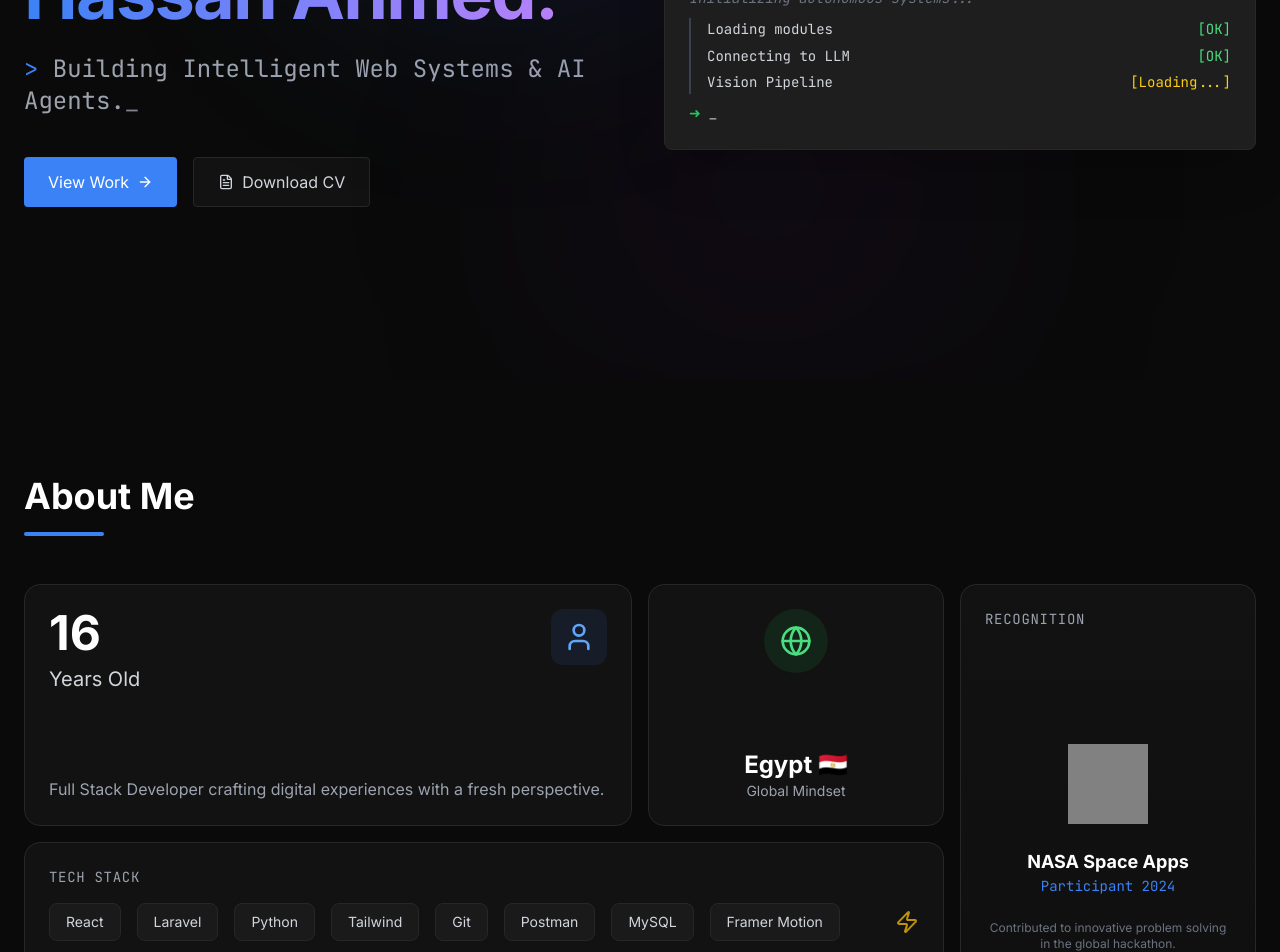
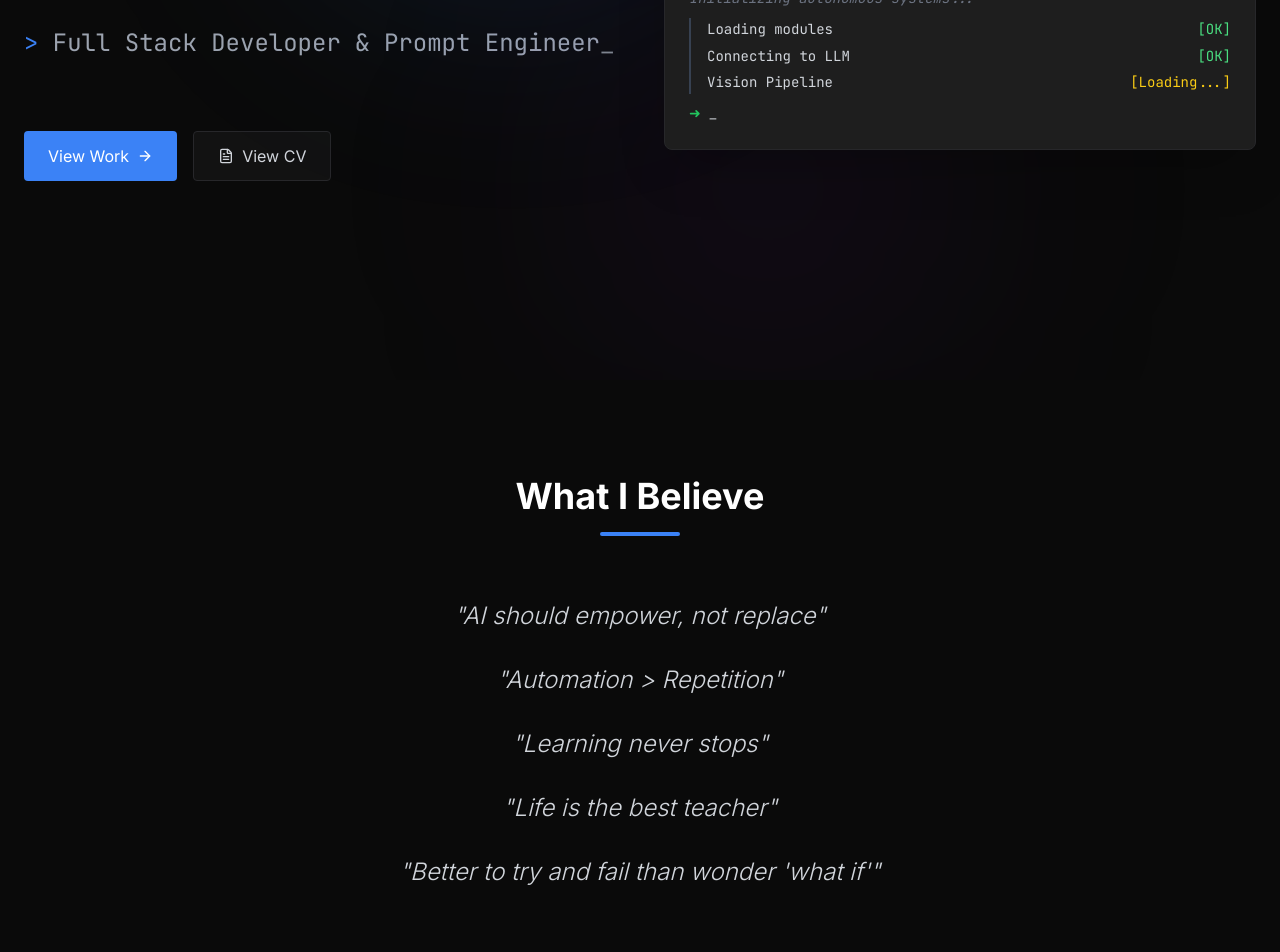
Before and after one commit to HassanAhmedshm/hassanahmedshm.github.io, a React (Vite) app: page / in a window 1280 px wide. Shown: the part 420-1372 px from the top of the page. Built offline with nearby package versions, Linux system fonts and the light colour scheme; grey boxes are pictures that could not be loaded.

Commit message:
Redesign About section with beliefs, update Hero subtitle, change CV button to View CV

```diff
--- a/components/About.jsx
+++ b/components/About.jsx
@@ -1,26 +1,15 @@
 import React from 'react';
 import { motion } from 'framer-motion';
-import { Code, Globe, User, Zap } from 'lucide-react';
-
-const BentoBox = ({ children, className = "", title, delay = 0 }) => (
-  <motion.div
-    initial={{ opacity: 0, y: 20 }}
-    whileInView={{ opacity: 1, y: 0 }}
-    viewport={{ once: true }}
-    transition={{ duration: 0.5, delay }}
-    className={`bg-surface border border-border rounded-2xl p-6 hover:border-primary/50 transition-colors group relative overflow-hidden ${className}`}
-  >
-    {/* Subtle Glow Effect on Hover */}
-    <div className="absolute inset-0 bg-gradient-to-br from-primary/5 to-transparent opacity-0 group-hover:opacity-100 transition-opacity" />
-
-    <div className="relative z-10 h-full flex flex-col">
-        {title && <h3 className="text-gray-400 text-sm font-mono mb-2 uppercase tracking-wider">{title}</h3>}
-        {children}
-    </div>
-  </motion.div>
-);
 
 const About = () => {
+  const beliefs = [
+    "AI should empower, not replace",
+    "Automation > Repetition",
+    "Learning never stops",
+    "Life is the best teacher",
+    "Better to try and fail than wonder 'what if'"
+  ];
+
   return (
     <section id="about" className="py-24 bg-dark relative">
       <div className="max-w-7xl mx-auto px-6">
@@ -28,76 +17,29 @@ const About = () => {
             initial={{ opacity: 0 }}
             whileInView={{ opacity: 1 }}
             viewport={{ once: true }}
-            className="mb-12"
+            className="mb-16 text-center"
         >
-            <h2 className="text-3xl md:text-4xl font-bold text-white mb-4">About Me</h2>
-            <div className="h-1 w-20 bg-primary rounded-full" />
+            <h2 className="text-3xl md:text-4xl font-bold text-white mb-4">What I Believe</h2>
+            <div className="h-1 w-20 bg-primary rounded-full mx-auto" />
         </motion.div>
 
-        <div className="grid grid-cols-1 md:grid-cols-4 gap-4 md:grid-rows-2 h-auto md:h-[500px]">
-            {/* Box 1: Age & Role */}
-            <BentoBox className="md:col-span-2 md:row-span-1" delay={0.1}>
-                <div className="flex items-start justify-between h-full">
-                    <div>
-                        <div className="text-5xl font-bold text-white mb-2">16</div>
-                        <div className="text-xl text-gray-300">Years Old</div>
-                    </div>
-                    <div className="p-3 bg-blue-500/10 rounded-xl">
-                        <User className="w-8 h-8 text-blue-400" />
-                    </div>
-                </div>
-                <div className="mt-auto pt-4">
-                    <p className="text-gray-400">Full Stack Developer crafting digital experiences with a fresh perspective.</p>
-                </div>
-            </BentoBox>
-
-            {/* Box 2: Location */}
-            <BentoBox className="md:col-span-1 md:row-span-1" delay={0.2}>
-                <div className="flex flex-col h-full justify-between items-center text-center">
-                    <div className="p-4 bg-green-500/10 rounded-full mb-4">
-                        <Globe className="w-8 h-8 text-green-400" />
-                    </div>
-                    <div>
-                        <div className="text-2xl font-bold text-white">Egypt 🇪🇬</div>
-                        <div className="text-sm text-gray-400">Global Mindset</div>
-                    </div>
-                </div>
-            </BentoBox>
-
-            {/* Box 3: Achievement */}
-            <BentoBox className="md:col-span-1 md:row-span-2 bg-gradient-to-b from-surface to-[#0f0f0f]" delay={0.3} title="Recognition">
-                 <div className="flex flex-col h-full items-center justify-center text-center gap-6">
-                    <img
-                        src="https://upload.wikimedia.org/wikipedia/commons/e/e5/NASA_logo.svg"
-                        alt="NASA Logo"
-                        className="w-20 h-20 opacity-80"
-                    />
-                    <div>
-                        <div className="text-lg font-bold text-white">NASA Space Apps</div>
-                        <div className="text-primary font-mono text-sm">Participant 2024</div>
-                    </div>
-                    <p className="text-xs text-gray-500">
-                        Contributed to innovative problem solving in the global hackathon.
-                    </p>
-                 </div>
-            </BentoBox>
-
-            {/* Box 4: Tech Stack */}
-            <BentoBox className="md:col-span-3 md:row-span-1" delay={0.4} title="Tech Stack">
-                <div className="flex flex-wrap items-center gap-4 mt-2">
-                    {['React', 'Laravel', 'Python', 'Tailwind', 'Git','Postman', 'MySQL', 'Framer Motion'].map((tech) => (
-                        <span
-                            key={tech}
-                            className="px-4 py-2 bg-[#1a1a1a] border border-border rounded-lg text-gray-300 text-sm font-medium hover:text-white hover:border-primary transition-all cursor-default"
-                        >
-                            {tech}
-                        </span>
-                    ))}
-                    <div className="ml-auto">
-                        <Zap className="w-6 h-6 text-yellow-500 animate-pulse" />
-                    </div>
-                </div>
-            </BentoBox>
+        <div className="max-w-3xl mx-auto">
+          <div className="space-y-8">
+            {beliefs.map((belief, index) => (
+              <motion.div
+                key={index}
+                initial={{ opacity: 0, y: 20 }}
+                whileInView={{ opacity: 1, y: 0 }}
+                viewport={{ once: true }}
+                transition={{ delay: index * 0.1 }}
+                className="text-center"
+              >
+                <p className="text-xl md:text-2xl text-gray-300 font-light italic">
+                  "{belief}"
+                </p>
+              </motion.div>
+            ))}
+          </div>
         </div>
       </div>
     </section>
--- a/components/Hero.jsx
+++ b/components/Hero.jsx
@@ -40,13 +40,6 @@ const Hero = () => {
           transition={{ duration: 0.8 }}
           className="space-y-6"
         >
-          <div className="inline-flex items-center gap-2 px-3 py-1 rounded-full bg-primary/10 border border-primary/20 text-primary text-xs font-mono">
-            <span className="relative flex h-2 w-2">
-              <span className="animate-ping absolute inline-flex h-full w-full rounded-full bg-primary opacity-75"></span>
-              <span className="relative inline-flex rounded-full h-2 w-2 bg-primary"></span>
-            </span>
-            Available for hire
-          </div>
 
           <h1 className="text-5xl md:text-7xl font-bold tracking-tight text-white leading-tight">
             Hi, I'm <br />
@@ -56,7 +49,7 @@ const Hero = () => {
           </h1>
 
           <p className="text-xl md:text-2xl text-gray-400 font-mono h-16">
-            <span className="text-primary">{'>'}</span> <TypewriterText text="Building Intelligent Web Systems & AI Agents." delay={500} />
+            <span className="text-primary">{'>'}</span> <TypewriterText text="Full Stack Developer & Prompt Engineer" delay={500} />
             <span className="animate-pulse">_</span>
           </p>
 
@@ -69,11 +62,13 @@ const Hero = () => {
               <ArrowRight className="w-4 h-4 group-hover:translate-x-1 transition-transform" />
             </a>
             <a
-              href="/hassan_CV.pdf"
+              href="https://drive.google.com/file/d/1I4ZAJ4AnQ0LI9CQF46GJgAuCXZwaZBKf/view?usp=sharing"
+              target="_blank"
+              rel="noopener noreferrer"
               className="px-6 py-3 bg-surface border border-border text-gray-300 font-medium rounded hover:bg-border transition-all flex items-center gap-2"
             >
               <FileText className="w-4 h-4" />
-              Download CV
+              View CV
             </a>
           </div>
         </motion.div>
--- a/components/Navbar.jsx
+++ b/components/Navbar.jsx
@@ -47,10 +47,12 @@ const Navbar = () => {
             </a>
           ))}
           <a
-            href="/hassan_CV.pdf"
+            href="https://drive.google.com/file/d/1I4ZAJ4AnQ0LI9CQF46GJgAuCXZwaZBKf/view?usp=sharing"
+            target="_blank"
+            rel="noopener noreferrer"
             className="px-4 py-2 text-sm font-medium bg-white text-dark rounded hover:bg-gray-200 transition-colors"
           >
-            Download CV
+            View CV
           </a>
         </div>
 
@@ -84,11 +86,13 @@ const Navbar = () => {
                 </a>
               ))}
               <a
-                href="/hassan_CV.pdf"
+                href="https://drive.google.com/file/d/1I4ZAJ4AnQ0LI9CQF46GJgAuCXZwaZBKf/view?usp=sharing"
+                target="_blank"
+                rel="noopener noreferrer"
                 className="mt-4 px-4 py-3 text-center font-medium bg-primary text-white rounded hover:bg-primary-dark transition-colors"
                 onClick={() => setIsOpen(false)}
               >
-                Download CV
+                View CV
               </a>
             </div>
           </motion.div>
```
